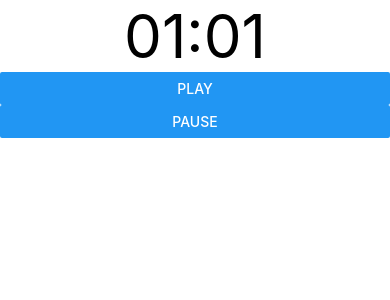
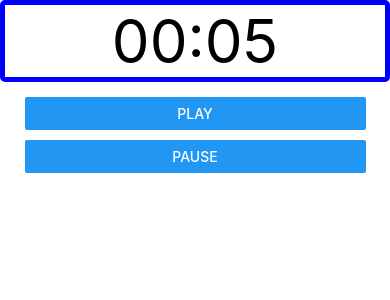
Before and after one commit to aaqsr/terrible-pomodoro-timer, a React Native app: screen / in a window 390 px wide. Shown: the top 300 px of the page. Built offline with nearby package versions, Linux system fonts and the light colour scheme.

Commit message:
Added siwtching to break mode

```diff
--- a/Timer.jsx
+++ b/Timer.jsx
@@ -7,19 +7,29 @@ export default class Timer extends React.Component {
         super(props);
 
         this.state = {
-            utime: 68,
-            timerPlay: true
+            utime: 6,
+            // utime: 20 * 60,
+            timerPlay: true,
+            breakModeNext: true,
         }
     }
 
     render() {
         return (
             <View>
-            <Text style={styles.timerContainer}>
+            <View style={styles.timerContainer}>
+            <Text style={styles.timerTextContainer}>
             {timeConvert(this.state.utime)}
             </Text>
-            <Button onPress={this.playHandler} title="Play"/>
-            <Button onPress={this.pauseHandler} title="Pause"/>
+            </View>
+            <View style={styles.buttonContainer}>
+            <View style={styles.buttonSpacing}>
+            <Button onPress={this.playHandler} title="Play" />
+            </View>
+            <View style={styles.buttonSpacing}>
+            <Button onPress={this.pauseHandler} title="Pause" />
+            </View>
+            </View>
             </View>
         )
     }
@@ -29,6 +39,7 @@ export default class Timer extends React.Component {
             return ({
                 utime: prevState.utime - 1,
                 timerPlay: prevState.timerPlay,
+                breakModeNext: prevState.breakModeNext,
             });
         });
         console.log("timer tick!");
@@ -40,6 +51,7 @@ export default class Timer extends React.Component {
                 return ({
                     utime: prevState.utime,
                     timerPlay: true,
+                    breakModeNext: prevState.breakModeNext,
                 });
             });
             this.intervalId = setInterval(this.timerTick,1000);
@@ -52,6 +64,7 @@ export default class Timer extends React.Component {
                 return ({
                     utime: prevState.utime,
                     timerPlay: false,
+                    breakModeNext: prevState.breakModeNext,
                 });
             });
             clearInterval(this.intervalId);
@@ -66,14 +79,36 @@ export default class Timer extends React.Component {
         clearInterval(this.intervalId);
     }
 
+    modeSwitcher() {
+        let time = null;
+        let nextModeIsBreak = null;
+        if (this.state.breakModeNext) {
+            time = 5
+            nextModeIsBreak = false;
+        } else {
+            time = 8
+            nextModeIsBreak = true;
+        }
+        // if (this.state.breakModeNext) { time = 5 * 60 } else { time = 20 * 60 }
+
+        this.setState( (prevState) => (
+            {
+                utime: time,
+                timerPlay: prevState.timerPlay,
+                breakModeNext: nextModeIsBreak,
+            }
+        ));
+    }
+
+
     shouldComponentUpdate() {
         if (this.state.utime <= 0) {
-            clearInterval(this.intervalId);
-            return false;
+            this.modeSwitcher()
         }
         return true;
     }
 }
+
 
 function timeConvert(num) {
     let minutes = Math.floor(num / 60);
@@ -86,8 +121,25 @@ function timeConvert(num) {
 
 const styles = StyleSheet.create({
     timerContainer: {
+        borderColor: "blue",
+        borderStyle: "solid",
+        borderRadius: 5,
+        borderWidth: 5,
+        marginTop: Constants.statusBarHeight * 2.5,
+    },
+    timerTextContainer: {
         fontSize: 60,
-        paddingTop: Constants.statusBarHeight * 2.5,
         alignSelf: "center",
+
+    },
+    buttonContainer: {
+        // flexDirection: "row",
+        width: "90%",
+        alignSelf: "center",
+        fontSize: 30,
+        margin: 10,
+    },
+    buttonSpacing: {
+        margin: 5,
     },
 })
```
Lines whose indentation alone changed are shown as unchanged.
